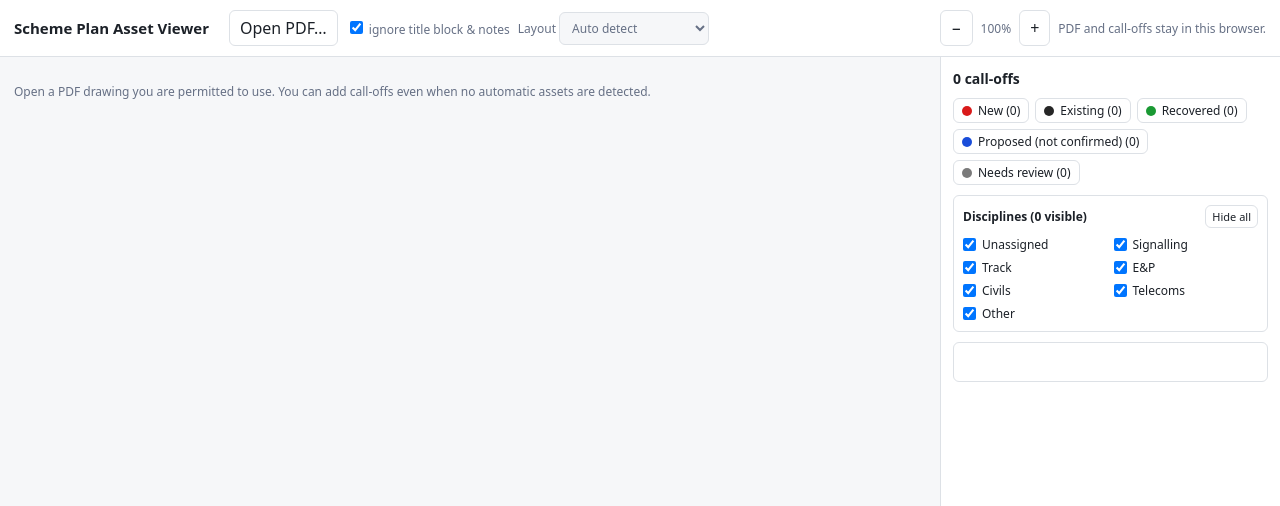
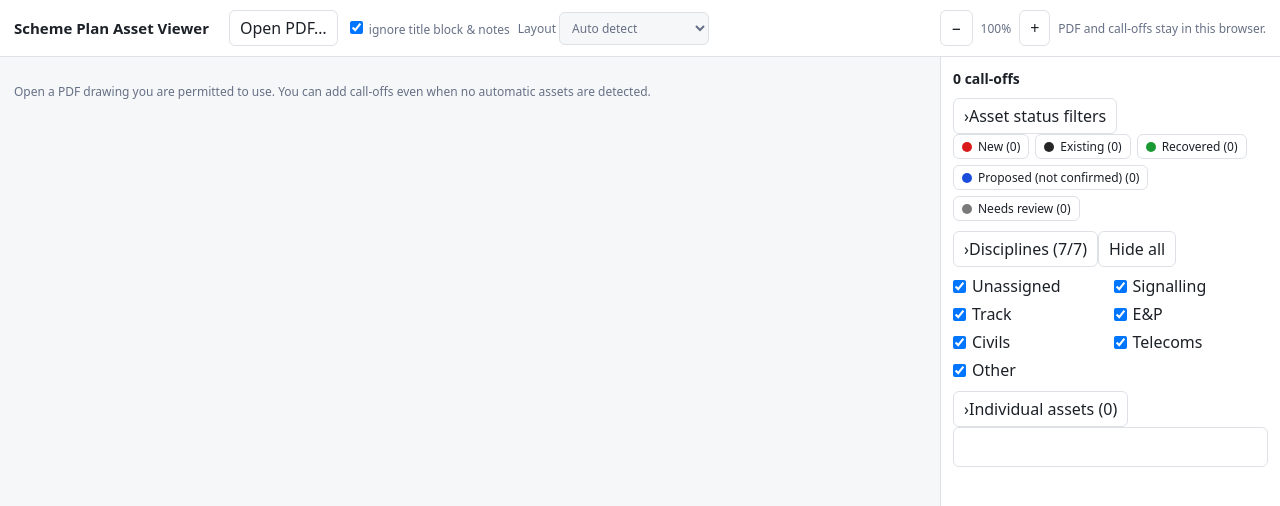
Before and after one commit to olliemarshall/asset-viewer, a Next.js app in the folder asset-viewer/: page / in a window 1280 px wide. Shown: the top 506 px of the page. Built offline with nearby package versions, Linux system fonts and the light colour scheme.

Commit message:
Restore tested sidebar changes omitted from the earlier merge

```diff
--- a/asset-viewer/components/AssetViewer.js
+++ b/asset-viewer/components/AssetViewer.js
@@ -57,7 +57,19 @@ async function fingerprint(buffer) {
   return Array.from(new Uint8Array(hash), byte => byte.toString(16).padStart(2, "0")).join("");
 }
 
-export default function AssetViewer({ context = null, initialPdf = null }) {
+function SidebarSection({title,open,onToggle,children,action,className=""}) {
+  return <section className={"sidebarSection "+className}>
+    <div className="sidebarSectionHeader">
+      <button type="button" className="sidebarSectionToggle" aria-expanded={open} onClick={onToggle}>
+        <span className={"sidebarChevron"+(open?" expanded":"")} aria-hidden="true">›</span><span>{title}</span>
+      </button>
+      {action}
+    </div>
+    {open&&<div className="sidebarSectionBody">{children}</div>}
+  </section>;
+}
+
+export default function AssetViewer({ context = null, initialPdf = null, onScratchChange = null }) {
   const prefix = context ? `asset-viewer:${context.scope}:` : "asset-viewer:";
   const host = useRef(null);
   const lastBuffer = useRef(null);
@@ -71,6 +83,9 @@ export default function AssetViewer({ context = null, initialPdf = null }) {
   const [extracted, setExtracted] = useState([]);
   const [records, setRecords] = useState(blank);
   const [selected, setSelected] = useState(null);
+  const [sections,setSections]=useState({suggestions:true,status:true,disciplines:true,assets:true,editor:true,classification:true,notes:true,links:false});
+  const toggleSection=key=>setSections(old=>({...old,[key]:!old[key]}));
+  const openSection=key=>setSections(old=>old[key]?old:{...old,[key]:true});
   const [mode, setMode] = useState("select");
   const [hidden, setHidden] = useState([]);
   const [discFilter, setDiscFilter] = useState(DISCIPLINES);
@@ -89,6 +104,16 @@ export default function AssetViewer({ context = null, initialPdf = null }) {
   const [linkUrl, setLinkUrl] = useState("");
 
   const key = hash ? prefix + "v2:" + hash : "";
+  const hasScratchChanges=!!(Object.keys(records.manual).length||Object.keys(records.overrides).length);
+  useEffect(()=>{
+    if(context?.shared)onScratchChange?.(hasScratchChanges);
+  },[context?.shared,onScratchChange,hasScratchChanges]);
+  useEffect(()=>{
+    if(!context?.shared||!hasScratchChanges)return;
+    const warn=e=>{e.preventDefault();e.returnValue="";};
+    window.addEventListener("beforeunload",warn);
+    return()=>window.removeEventListener("beforeunload",warn);
+  },[context?.shared,hasScratchChanges]);
   useEffect(() => {
     if (!key || context?.shared) return;
     try { localStorage.setItem(key, JSON.stringify(records)); setStorageError(""); }
@@ -162,7 +187,7 @@ export default function AssetViewer({ context = null, initialPdf = null }) {
     const bucket = id.startsWith("manual:") ? "manual" : "overrides";
     setRecords(r => ({ ...r, [bucket]: { ...r[bucket], [id]: { ...r[bucket][id], ...patch } } }));
   }
-  function selectAsset(id) { setSelected(id); setMode("select"); setLinkTitle(""); setLinkUrl(""); }
+  function selectAsset(id) { setSelected(id); if(id)openSection("editor"); setMode("select"); setLinkTitle(""); setLinkUrl(""); }
   function reveal(a) {
     setHidden(h => h.filter(s => s !== a.status));
     setDiscFilter(d => d.includes(a.discipline) ? d : [...d, a.discipline]);
@@ -277,6 +302,7 @@ export default function AssetViewer({ context = null, initialPdf = null }) {
   }
 
   function receiveSymbols(result) {
+    openSection("suggestions");
     const matches=result.matches.map(m=>({...m,id:"suggestion:"+crypto.randomUUID(),type:result.type,symbolRef:result.ref}));
     setSymbolMatches(matches);
     setSymbolNotice(matches.length
@@ -375,7 +401,7 @@ export default function AssetViewer({ context = null, initialPdf = null }) {
         </>}
         <span style={{flex:1}} />
         <button onClick={() => setZoom(z => Math.max(50,z-25))}>−</button><span className="note">{zoom}%</span><button onClick={() => setZoom(z => Math.min(1200,z+25))}>+</button>
-        <span className="note">{context?.shared ? "Stored PDF · call-offs are temporary scratch work" : "PDF and call-offs stay in this browser."}</span>
+        <span className="note">{context?.shared ? "Stored PDF · call-off edits are not saved yet" : "PDF and call-offs stay in this browser."}</span>
       </div>
       <div className={"viewer" + (fileName && mode === "select" ? " panReady" : "") + (panning ? " panning" : "")} onPointerDown={startPan} onPointerMove={movePan} onPointerUp={finishPan} onPointerCancel={finishPan} onLostPointerCapture={finishPan}>
         {!fileName && !busy && <p className="note">{context?.shared ? "Opening stored PDF… If loading fails, close the viewer and reopen the drawing." : "Open a PDF drawing you are permitted to use. You can add call-offs even when no automatic assets are detected."}</p>}
@@ -408,46 +434,54 @@ export default function AssetViewer({ context = null, initialPdf = null }) {
         {error && <div className="error" role="alert">{error}</div>}
         {storageError && <div className="error" role="alert">{storageError}</div>}
         <h2>{assets.length} call-offs</h2>
-        {symbolNotice&&<div className="symbolNotice"><p>{symbolNotice}</p>
+        {symbolNotice&&<SidebarSection title={`Graphical review${symbolMatches.length?" ("+symbolMatches.length+")":""}`} open={sections.suggestions} onToggle={()=>toggleSection("suggestions")}><div className="symbolNotice"><p>{symbolNotice}</p>
           {!!symbolMatches.length&&<><p className="note">Dashed circles are temporary suggestions. Check for duplicates or non-equipment graphics.</p><div className="chips"><button onClick={()=>{if(window.confirm("Add all "+symbolMatches.length+" suggestions as unverified call-offs? Check them for duplicates and false matches."))acceptSymbols(symbolMatches);}}>Add all for review</button><button onClick={()=>{setSymbolMatches([]);setSymbolNotice("");}}>Clear suggestions</button></div></>}
           {!symbolMatches.length&&<button onClick={()=>setSymbolNotice("")}>Dismiss</button>}
-        </div>}
+        </div></SidebarSection>}
         {region && <p className="note">{region} · {assets.filter(a => a.manual).length} manual · {assets.filter(a => !a.manual).length} extracted. Verify all candidate labels and statuses.</p>}
-        <div className="chips">
+        <SidebarSection title="Asset status filters" open={sections.status} onToggle={()=>toggleSection("status")}><div className="chips">
           {STATUS_ORDER.map(s => <button key={s} className={"chip" + (hidden.includes(s) ? " off" : "")} aria-pressed={!hidden.includes(s)} onClick={() => setHidden(h => h.includes(s) ? h.filter(x => x !== s) : [...h,s])}><span className="dot" style={{background:colour(s)}} />{STATUS_COLOURS[s].label} ({counts[s]})</button>)}
-        </div>
-        <section className="disciplineFilters" aria-label="Discipline filters">
-          <div className="disciplineHeading"><strong>Disciplines ({visible.length} visible)</strong><button type="button" onClick={() => setDiscFilter(d => d.length === DISCIPLINES.length ? [] : DISCIPLINES)}>{discFilter.length === DISCIPLINES.length ? "Hide all" : "Show all"}</button></div>
+        </div></SidebarSection>
+        <SidebarSection title={`Disciplines (${discFilter.length}/${DISCIPLINES.length})`} open={sections.disciplines} onToggle={()=>toggleSection("disciplines")}
+          action={<button type="button" onClick={() => setDiscFilter(d => d.length === DISCIPLINES.length ? [] : DISCIPLINES)}>{discFilter.length === DISCIPLINES.length ? "Hide all" : "Show all"}</button>}>
           <div className="disciplineGrid">{DISCIPLINES.map(d => <label key={d}><input type="checkbox" checked={discFilter.includes(d)} onChange={e => setDiscFilter(old => e.target.checked ? [...new Set([...old,d])] : old.filter(x => x !== d))} />{d}</label>)}</div>
-        </section>
-        <div className="list" aria-label="Call-off list">
+        </SidebarSection>
+        <SidebarSection title={`Individual assets (${visible.length})`} open={sections.assets} onToggle={()=>toggleSection("assets")}><div className="list" aria-label="Call-off list">
           {[...visible].sort((a,b) => a.label.localeCompare(b.label)).map(a => <button type="button" key={a.id} className={"row" + (a.id === selected ? " sel" : "")} onClick={() => selectAsset(a.id)} disabled={busy}><span className="dot" style={{background:colour(safeStatus(a.status))}} />{a.label || "Untitled call-off"}<small>{typeLabel(a.type)} · {a.source==="symbol"?"symbol":a.manual ? "manual" : "auto"}</small></button>)}
         </div>
         {!!dismissedCount && <button disabled={busy} onClick={restoreDismissed}>Restore dismissed candidates ({dismissedCount})</button>}
+        </SidebarSection>
         {sel ? (
-          <section className="calloffPane" aria-label="Selected call-off">
-            <div className="calloffPaneHeader"><strong>{sel.source==="symbol"?"Graphical candidate":sel.manual ? "Manual call-off" : "Extracted candidate"}</strong><button type="button" onClick={() => selectAsset(null)} aria-label="Close call-off editor">Done ×</button></div>
+          <SidebarSection className="selectedAssetSection" title={`Review · ${sel.label||"Untitled call-off"}`} open={sections.editor} onToggle={()=>toggleSection("editor")}
+            action={<button type="button" onClick={() => selectAsset(null)} aria-label="Close call-off editor">Done ×</button>}>
             <div className="calloffEditorScroll">
           <fieldset className="calloffEditor" disabled={busy}>
             <legend className="srOnly">Call-off details</legend>
+            <span className="note">{sel.source==="symbol"?"Graphical candidate":sel.manual?"Manual call-off":"Extracted candidate"}</span>
+            <SidebarSection title="Asset classification" open={sections.classification} onToggle={()=>toggleSection("classification")}>
             {sel.source==="symbol"&&<p className="note">Graphical match{sel.symbolRef?" · "+sel.symbolRef:""}{Number.isFinite(sel.similarity)?" · shape score "+Math.round(sel.similarity*100)+"%":""}. This score is not a probability. Verify the equipment, name and status.</p>}
             <label className="field">Asset reference / name<input value={sel.label} placeholder="e.g. whistle board WB01" onChange={e => update(sel.id,{label:e.target.value})} /></label>
             <label className="field">Discipline<select value={sel.discipline} onChange={e => changeDiscipline(e.target.value)}>{DISCIPLINES.map(d => <option key={d}>{d}</option>)}</select></label>
             <label className="field">Asset type<select value={sel.type} onChange={e => update(sel.id,{type:e.target.value})}>{[...new Set(["unclassified", ...TYPES[sel.discipline], sel.type])].map(t => <option key={t} value={t}>{typeLabel(t)}</option>)}</select></label>
             <label className="field">Asset status<select value={safeStatus(sel.status)} onChange={e => { const status=e.target.value; update(sel.id,{status}); setHidden(h => h.filter(s => s !== status)); }}>{STATUS_ORDER.map(s => <option key={s} value={s}>{STATUS_COLOURS[s].label}</option>)}</select></label>
+            </SidebarSection>
             <p className="note calloffDragHelp">Drag the circle on the drawing. For fine adjustment, focus the circle and use the arrow keys (Shift for larger steps).</p>
             <div className="chips"><button type="button" onClick={removeSelected}>{sel.manual ? "Delete call-off" : "Dismiss candidate"}</button></div>
+            <SidebarSection title="Owner and notes" open={sections.notes} onToggle={()=>toggleSection("notes")}>
             <label className="field">Owner<input value={sel.owner || ""} onChange={e => update(sel.id,{owner:e.target.value})} /></label>
             <label className="field">Notes, decisions, minutes<textarea rows={4} value={sel.notes || ""} onChange={e => update(sel.id,{notes:e.target.value})} /></label>
+            </SidebarSection>
+            <SidebarSection title={`Linked documents (${(sel.links||[]).length})`} open={sections.links} onToggle={()=>toggleSection("links")}>
             <div className="field">Links to drawings and documents
               {(sel.links || []).map((l,i) => <div className="linkrow" key={i}><a href={l.url} target="_blank" rel="noopener noreferrer">{l.title}</a><button type="button" onClick={() => update(sel.id,{links:sel.links.filter((_,j)=>j!==i)})}>✕</button></div>)}
               <input placeholder="Document title" value={linkTitle} onChange={e => setLinkTitle(e.target.value)} /><input placeholder="https://…" value={linkUrl} onChange={e => setLinkUrl(e.target.value)} /><button type="button" onClick={addLink}>Add link</button>
             </div>
+            </SidebarSection>
           </fieldset>
             </div>
-          </section>
+          </SidebarSection>
         ) : fileName && <p className="note">Select a circle or choose Add call-off to place one. Drag circles directly to reposition them.</p>}
-        {fileName && <div className="chips" style={{marginTop:"auto"}}><button disabled={busy} onClick={exportJson}>Export JSON</button><label><button disabled={busy} onClick={e => e.currentTarget.nextSibling.click()}>Import JSON</button><input type="file" accept="application/json" onChange={importJson} hidden disabled={busy} /></label></div>}
+        {fileName && !context?.shared && <div className="chips" style={{marginTop:"auto"}}><button disabled={busy} onClick={exportJson}>Export JSON</button><label><button disabled={busy} onClick={e => e.currentTarget.nextSibling.click()}>Import JSON</button><input type="file" accept="application/json" onChange={importJson} hidden disabled={busy} /></label></div>}
       </aside>
       {symbolOpen&&<SymbolFinder targetCanvas={host.current?.querySelector("canvas")} region={regionBounds||undefined} onClose={()=>setSymbolOpen(false)} onMatches={receiveSymbols}/>}
     </div>
```
